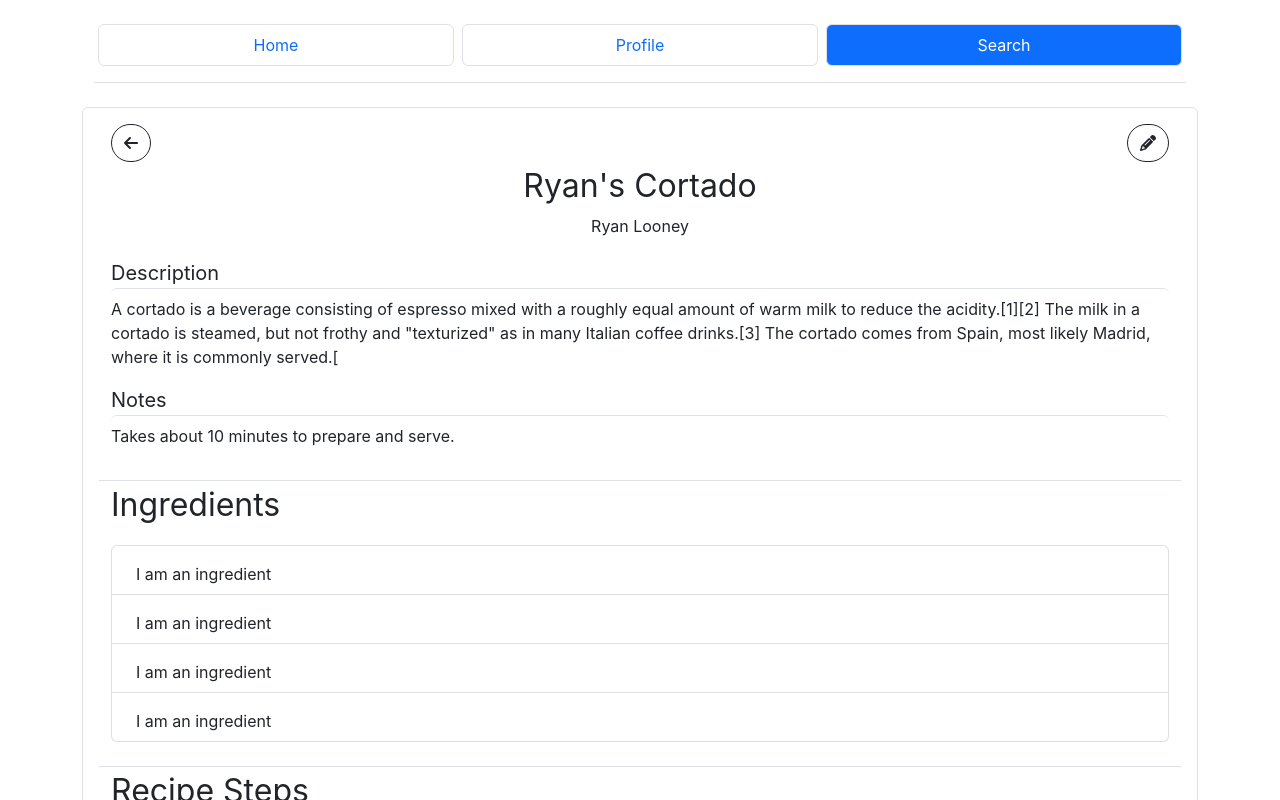
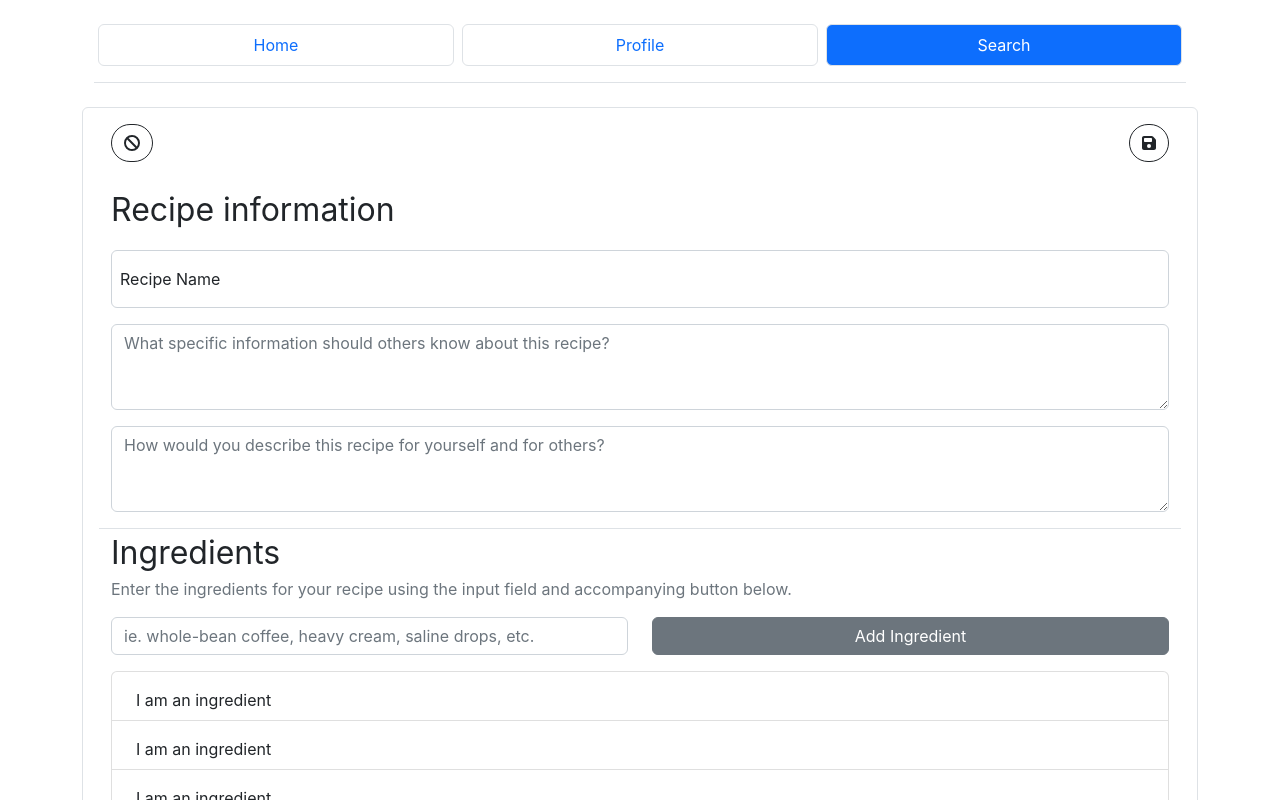
Before and after one commit to loonery/webdev-group-project, a React (Create React App) app: page /search in a window 1280 px wide. Shown: the top 800 px of the page. Built offline with nearby package versions, Linux system fonts and the light colour scheme.

Commit message:
synchronizing the 2 recipe components in terms of style

```diff
--- a/src/components/domain-components/recipe-components/CreateRecipe/index.js
+++ b/src/components/domain-components/recipe-components/CreateRecipe/index.js
@@ -1,6 +1,12 @@
 import RecipeStepEditRecipe from "./Steps";
 import EditStep from "./Steps/EditStep";
 import EditIngredient from "./EditIngredient";
+import {FontAwesomeIcon} from "@fortawesome/react-fontawesome";
+import {faArrowLeft} from "@fortawesome/free-solid-svg-icons/faArrowLeft";
+import {faPencil} from "@fortawesome/free-solid-svg-icons/faPencil";
+import {faSave} from "@fortawesome/free-solid-svg-icons/faSave";
+import {faTrash} from "@fortawesome/free-solid-svg-icons/faTrash";
+import {faCancel} from "@fortawesome/free-solid-svg-icons";
 
 const CreateAndEditRecipe = () => {
 
@@ -9,6 +15,18 @@ const CreateAndEditRecipe = () => {
     return(
         <>
             <div className="row border rounded mt-3 pt-3 ps-3 pb-3 pe-3">
+
+                <div className="d-flex pb-4">
+                    {/*back button*/}
+                    <div className="me-auto">
+                        <button className="btn btn-outline-dark rounded-pill"><FontAwesomeIcon icon={faCancel}/></button>
+                    </div>
+
+                    {/*edit button*/}
+                    <div>
+                        <button className="btn btn-outline-dark rounded-pill"><FontAwesomeIcon icon={faSave}/></button>
+                    </div>
+                </div>
 
                 {/*outer col houses the entire form*/}
                 <div className={"col"}>
--- a/src/components/domain-components/recipe-components/RecipeDetails/index.js
+++ b/src/components/domain-components/recipe-components/RecipeDetails/index.js
@@ -2,14 +2,12 @@ import RecipeStep from "../CreateRecipe/Steps/Step";
 import Ingredient from "../CreateRecipe/Ingredient";
 import {FontAwesomeIcon} from "@fortawesome/react-fontawesome";
 import {faPencil} from "@fortawesome/free-solid-svg-icons/faPencil";
-import {faArrowAltCircleLeft} from "@fortawesome/free-solid-svg-icons/faArrowAltCircleLeft";
-import {faArrowCircleLeft} from "@fortawesome/free-solid-svg-icons/faArrowCircleLeft";
-import {faX} from "@fortawesome/free-solid-svg-icons";
 import {faArrowLeft} from "@fortawesome/free-solid-svg-icons/faArrowLeft";
 
 const RecipeDetails = () => {
 
     const recipeName = "Ryan's Cortado";
+    const userProfilePicture = "./local_images/dummy_webdev_2.jpg";
     const recipeAuthor = 'Ryan Looney';
     const recipeDescription = "A cortado is a beverage consisting of espresso mixed with a roughly equal amount of" +
         " warm milk to reduce the acidity.[1][2] The milk in a cortado is steamed, but not frothy and \"texturized\" as in many Italian coffee drinks.[3] The cortado comes from Spain, most likely Madrid, where it is commonly served.["
@@ -20,10 +18,21 @@ const RecipeDetails = () => {
         <>
             <div className="row border rounded mt-3 pt-3 ps-3 pb-3 pe-3">
                 <div className="d-flex justify-content-between">
-                    <div className="mr-auto">
+                    {/*back button*/}
+                    <div className="">
                         <button className="btn btn-outline-dark rounded-pill"><FontAwesomeIcon icon={faArrowLeft}/></button>
                     </div>
-                    <div className="ms-auto">
+
+                    <div className="">
+                        <img src={userProfilePicture}
+                             className="rounded-circle"
+                             height="75px"
+                             width="75px"
+                        />
+                    </div>
+
+                    {/*edit button*/}
+                    <div className="">
                         <button className="btn btn-outline-dark rounded-pill"><FontAwesomeIcon icon={faPencil}/></button>
                     </div>
                 </div>
@@ -44,8 +53,8 @@ const RecipeDetails = () => {
 
                         {/*Description of recipe*/}
                         <div className="mt-3">
-                            <div className="fs-5">Description</div>
-                            <div className="pt-2 pe-3 border-top rounded">
+                            <div className="fs-4 border-top mt-2 pt-2">Description</div>
+                            <div className="rounded pe-3">
                                 {recipeDescription}
                             </div>
                         </div>
@@ -53,8 +62,8 @@ const RecipeDetails = () => {
                         {/*recipe notes*/}
                         {/*todo: notes should only appear if there are notes (not a required field)*/}
                         <div className="mt-3">
-                            <div className="fs-5">Notes</div>
-                            <div className="pt-2 pb-3 pe-3 border-top rounded">
+                            <div className="fs-4">Notes</div>
+                            <div className="pb-3 pe-3 rounded">
                                 {recipeNotes}
                             </div>
                         </div>
--- a/src/components/index.js
+++ b/src/components/index.js
@@ -21,7 +21,7 @@ function Coffee() {
                     <Route path="profile/*"
                            element={<ProfileComponent/>}/>
                     <Route path="search/*"
-                           element={<RecipeDetails/>}/>
+                           element={<CreateAndEditRecipe/>}/>
                 </Routes>
             </div>
     );
```
